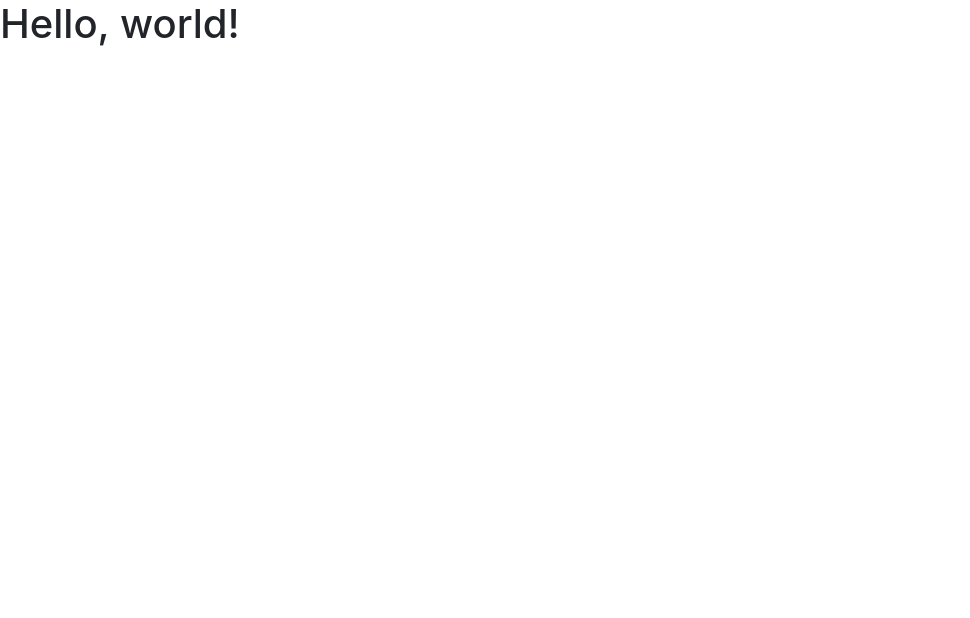
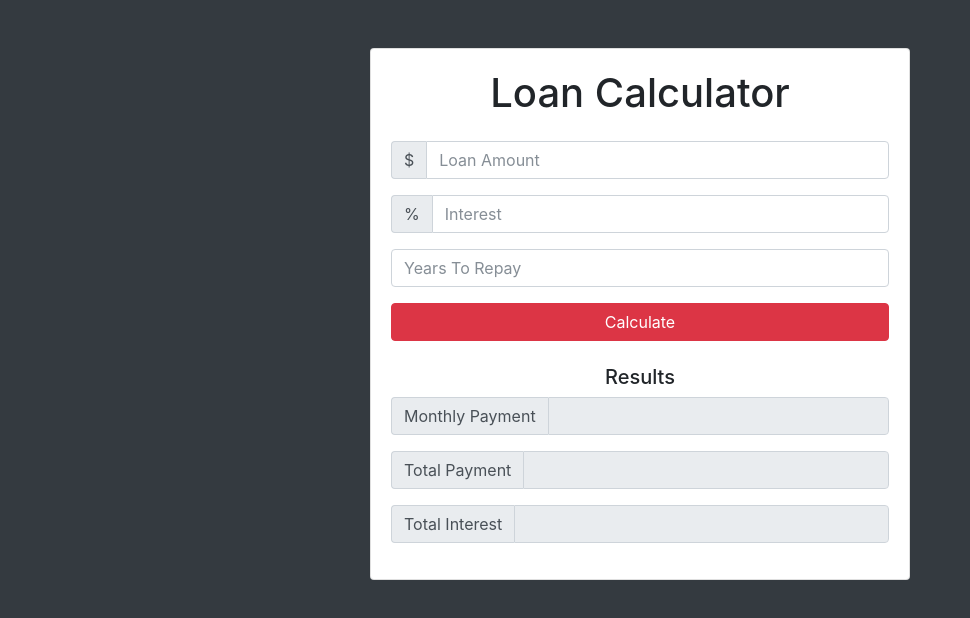
Before and after one commit to ChristopherEdynak/vanilla-js-loan-calculator, a plain HTML site: page index.html in a window 1280 px wide. Shown: the whole page, without its empty margins (0-970 px from the left). Drawn offline with nearby package versions, Linux system fonts and the light colour scheme.

Commit message:
finished index.html and UI

```diff
--- a/index.html
+++ b/index.html
@@ -6,17 +6,74 @@
     <meta name="viewport" content="width=device-width, initial-scale=1, shrink-to-fit=no">
 
     <!-- Bootstrap CSS -->
-    <link rel="stylesheet" href="https://stackpath.bootstrapcdn.com/bootstrap/4.3.1/css/bootstrap.min.css" integrity="sha384-ggOyR0iXCbMQv3Xipma34MD+dH/1fQ784/j6cY/iJTQUOhcWr7x9JvoRxT2MZw1T" crossorigin="anonymous">
+    <link rel="stylesheet" href="https://maxcdn.bootstrapcdn.com/bootstrap/4.0.0-beta.2/css/bootstrap.min.css" integrity="sha384-PsH8R72JQ3SOdhVi3uxftmaW6Vc51MKb0q5P2rRUpPvrszuE4W1povHYgTpBfshb" crossorigin="anonymous">
+  </head>
+  <body class="bg-dark">
+    <div class="container">
+      <div class="row">
+        <div class="col-md-6 mx-auto">
+          <div class="card card-body text-center mt-5">
+            <h1 class="heading display-5 pb-3">Loan Calculator</h1>
+            <form id="loan-form">
+              <div class="form-group">
+                <div class="input-group">
+                  <span class="input-group-addon">$</span>
+                  <input type="number" class="form-control" id="amount" placeholder="Loan Amount">
+                </div>
+              </div>
+              <div class="form-group">
+                <div class="input-group">
+                  <span class="input-group-addon">%</span>
+                  <input type="number" class="form-control" id="interest" placeholder="Interest">
+                </div>
+              </div>
+              <div class="form-group">
+                <input type="number" class="form-control" id="years" placeholder="Years To Repay">
+              </div>
+              <div class="forn-group">
+                <input type="submit" value="Calculate" class="btn btn-danger btn-block">
+              </div>
+            </form>
+            <!-- LOADER -->
+            <!--
+            <div id="loading">
+              <img src="img/loading.gif" alt="">
+            </div>
+            -->
+            <!-- RESULTS -->
+            <div id="results" class="pt-4">
+              <h5>Results</h5>
+              <div class="form-group">
+                <div class="input-group">
+                  <span class="input-group-addon">Monthly Payment</span>
+                  <input type="number" class="form-control" id="monthly-payment" disabled>
+                </div>
+              </div>
 
-    <title>Hello, world!</title>
-  </head>
-  <body>
-    <h1>Hello, world!</h1>
+              <div class="form-group">
+                <div class="input-group">
+                  <span class="input-group-addon">Total Payment</span>
+                  <input type="number" class="form-control" id="total-payment" disabled>
+                </div>
+              </div>
+
+              <div class="form-group">
+                <div class="input-group">
+                  <span class="input-group-addon">Total Interest</span>
+                  <input type="number" class="form-control" id="total-interest" disabled>
+                </div>
+              </div>
+            </div>
+          </div>
+        </div>
+      </div>
+    </div>
 
     <!-- Optional JavaScript -->
     <!-- jQuery first, then Popper.js, then Bootstrap JS -->
-    <script src="https://code.jquery.com/jquery-3.3.1.slim.min.js" integrity="sha384-q8i/X+965DzO0rT7abK41JStQIAqVgRVzpbzo5smXKp4YfRvH+8abtTE1Pi6jizo" crossorigin="anonymous"></script>
-    <script src="https://cdnjs.cloudflare.com/ajax/libs/popper.js/1.14.7/umd/popper.min.js" integrity="sha384-UO2eT0CpHqdSJQ6hJty5KVphtPhzWj9WO1clHTMGa3JDZwrnQq4sF86dIHNDz0W1" crossorigin="anonymous"></script>
-    <script src="https://stackpath.bootstrapcdn.com/bootstrap/4.3.1/js/bootstrap.min.js" integrity="sha384-JjSmVgyd0p3pXB1rRibZUAYoIIy6OrQ6VrjIEaFf/nJGzIxFDsf4x0xIM+B07jRM" crossorigin="anonymous"></script>
+    <script src="https://code.jquery.com/jquery-3.2.1.slim.min.js" integrity="sha384-KJ3o2DKtIkvYIK3UENzmM7KCkRr/rE9/Qpg6aAZGJwFDMVNA/GpGFF93hXpG5KkN" crossorigin="anonymous"></script>
+    <script src="https://cdnjs.cloudflare.com/ajax/libs/popper.js/1.12.3/umd/popper.min.js" integrity="sha384-vFJXuSJphROIrBnz7yo7oB41mKfc8JzQZiCq4NCceLEaO4IHwicKwpJf9c9IpFgh" crossorigin="anonymous"></script>
+    <script src="https://maxcdn.bootstrapcdn.com/bootstrap/4.0.0-beta.2/js/bootstrap.min.js" integrity="sha384-alpBpkh1PFOepccYVYDB4do5UnbKysX5WZXm3XxPqe5iKTfUKjNkCk9SaVuEZflJ" crossorigin="anonymous"></script>
+    <script src="app.js"></script>
   </body>
 </html>
```
